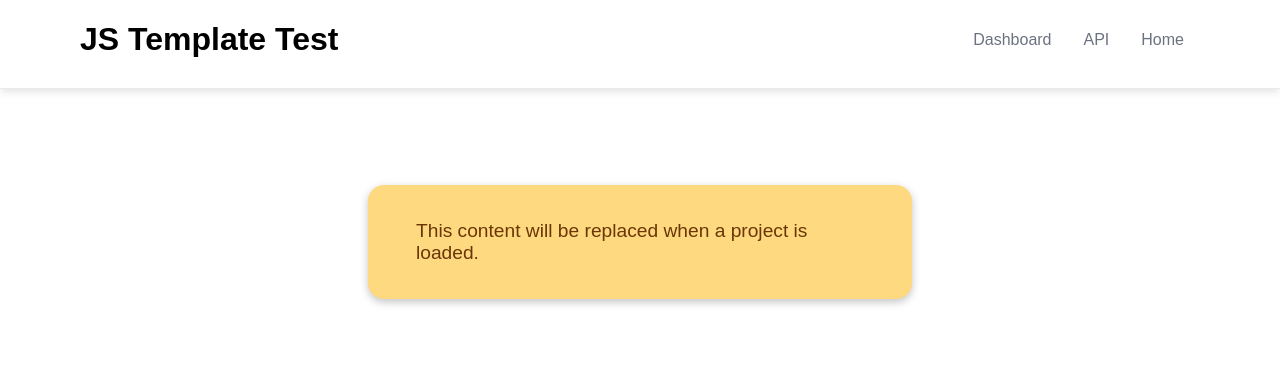
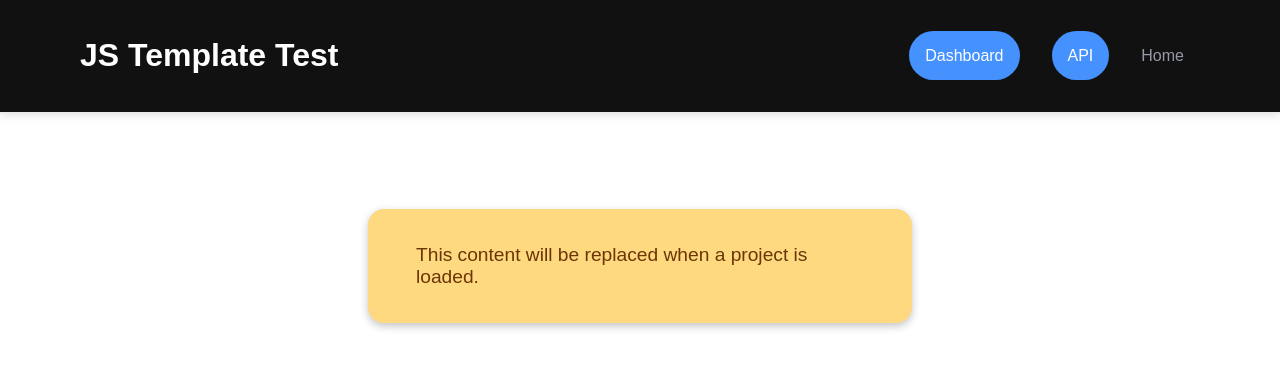
Before and after one commit to lancecore/quick-js-project-templating-example, a plain HTML site: page projects.html in a window 1280 px wide. Drawn offline with Linux system fonts and the light colour scheme.

Commit message:
A little more CSS

```diff
--- a/projects.html
+++ b/projects.html
@@ -13,11 +13,11 @@
   <body>
 
 	<header>
-	  <h1>JS Template Test</h1>
+	  <h1><a href="index.html">JS Template Test</a></h1>
 	  <nav>
 		  <ul>
-			<li><a href="#dashboard">Dashboard</a></li>
-			<li><a href="#api">API</a></li>
+			<li><a href="#dashboard" class="btn">Dashboard</a></li>
+			<li><a href="#api" class="btn">API</a></li>
 			<li><a href="index.html">Home</a></li>
 	  </nav>
 	</header>
--- a/style.css
+++ b/style.css
@@ -10,13 +10,20 @@ header {
 	display: flex;
 	justify-content: space-between;
 	align-items: center;
-	padding-bottom: .5rem;
+	padding: 1rem 0;
+	background: #111;
+	color: #fff;
 	border-bottom: 1px solid #eaeaea;
 	box-shadow: rgba(99, 99, 99, 0.2) 0px 2px 8px 0px;
 }
 
 header h1 {
 	margin-left: 5rem;
+}
+
+h1 a {
+	color: #fff;
+	text-decoration: none;
 }
 
 nav ul {
@@ -32,13 +39,28 @@ nav li {
 }
 
 nav li a, nav li a:visited {
-	color: #6b7280;
+	color: #9598A7;
 	text-decoration: none;
 	transition: color 0.3s ease;
 }
 
 nav li a:hover {
-	color: #2b7fe3;
+	color: #4592ff;
+}
+
+.btn {
+	padding: 1rem;
+	background: #4592ff;
+	border-radius: 2rem;
+	transition: background-color .3s ease;
+}
+
+.btn, .btn:visited {
+	color: #fff;
+}
+
+.btn:hover {
+	background: #4f46e6;
 }
 
 main {
```
Also changed, not shown: index.html (+2 -2 lines).
